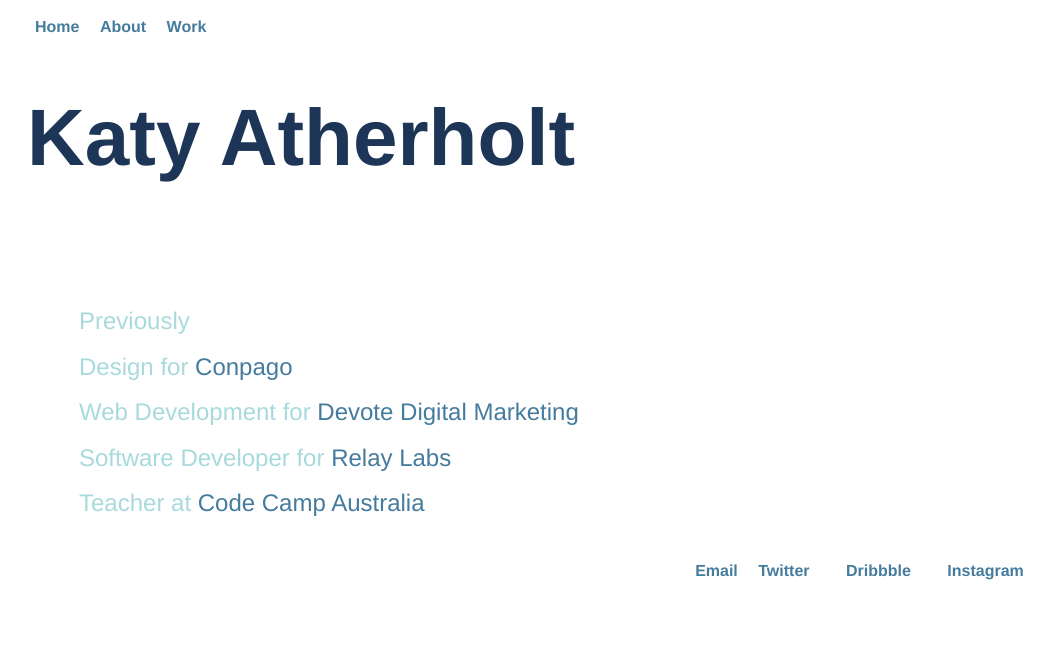
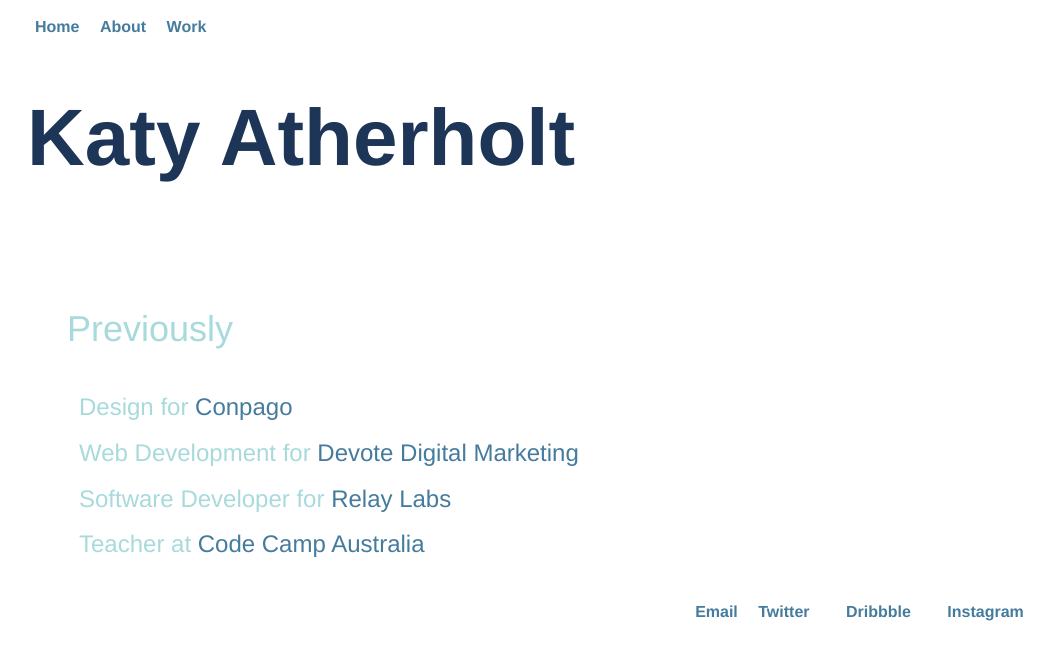
Before and after one commit to katherholt/katherholt.github.io, a Jekyll site: the page built from index.html, in a window 1280 px wide. Shown: the top 660 px of the page, without its empty margins (37-1091 px from the left). Built offline with Jekyll 4.4.1, drawn with Linux system fonts in a browser that asks for light colours; some web fonts are replaced.

Commit message:
Update index.html

```diff
--- a/index.html
+++ b/index.html
@@ -10,7 +10,7 @@ title: Katy Atherholt
 			<h1>Katy Atherholt</h1>
 
 			<ul>
-				<li style="font-color: #457B9D" >Previously</li>
+				<p style="font-color: #457B9D" >Previously</p>
 				<li>Design for <a href="https://conpago.com.au">Conpago</a></li>
 				<li>Web Development for <a href="https://devotedigital.com.au">Devote Digital Marketing</a></li>
 				<li>Software Developer for <a href="https://relaylabs.co">Relay Labs</a></li>
```
